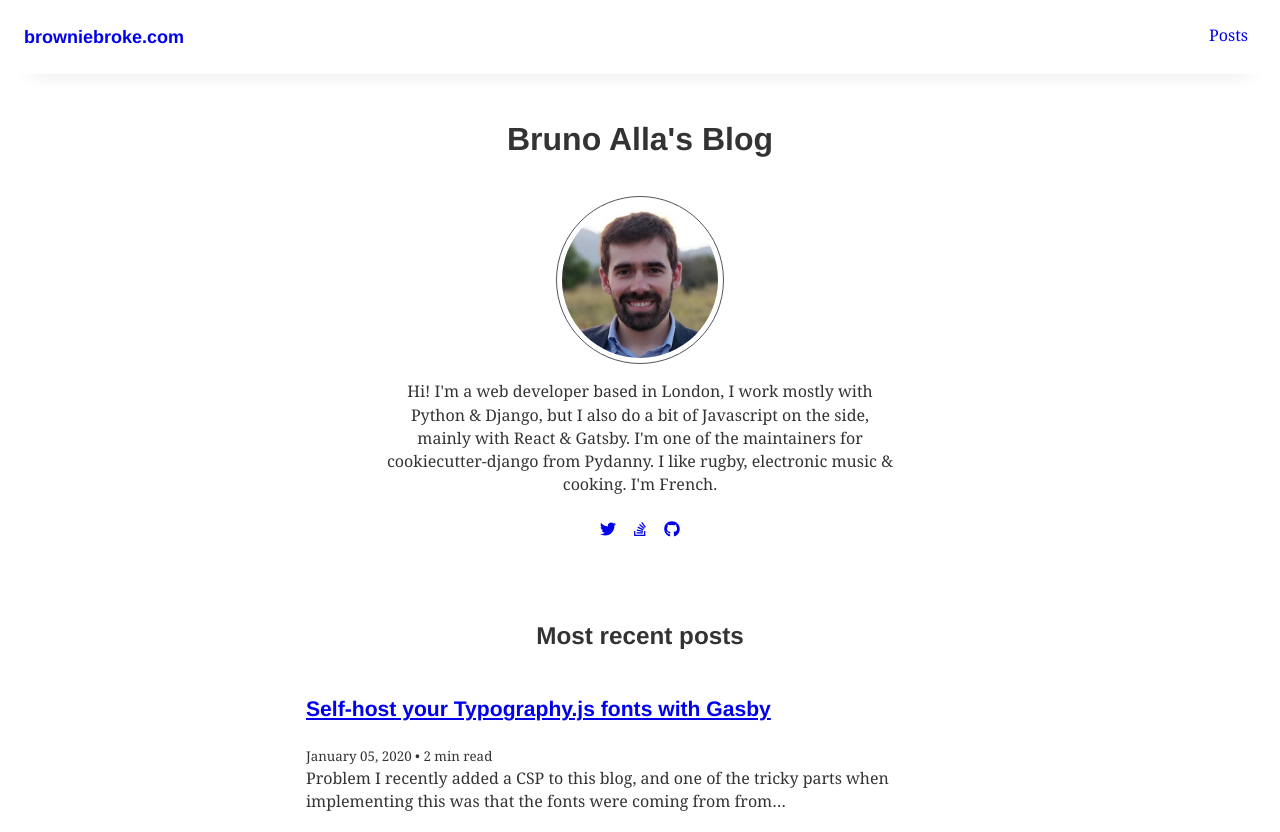
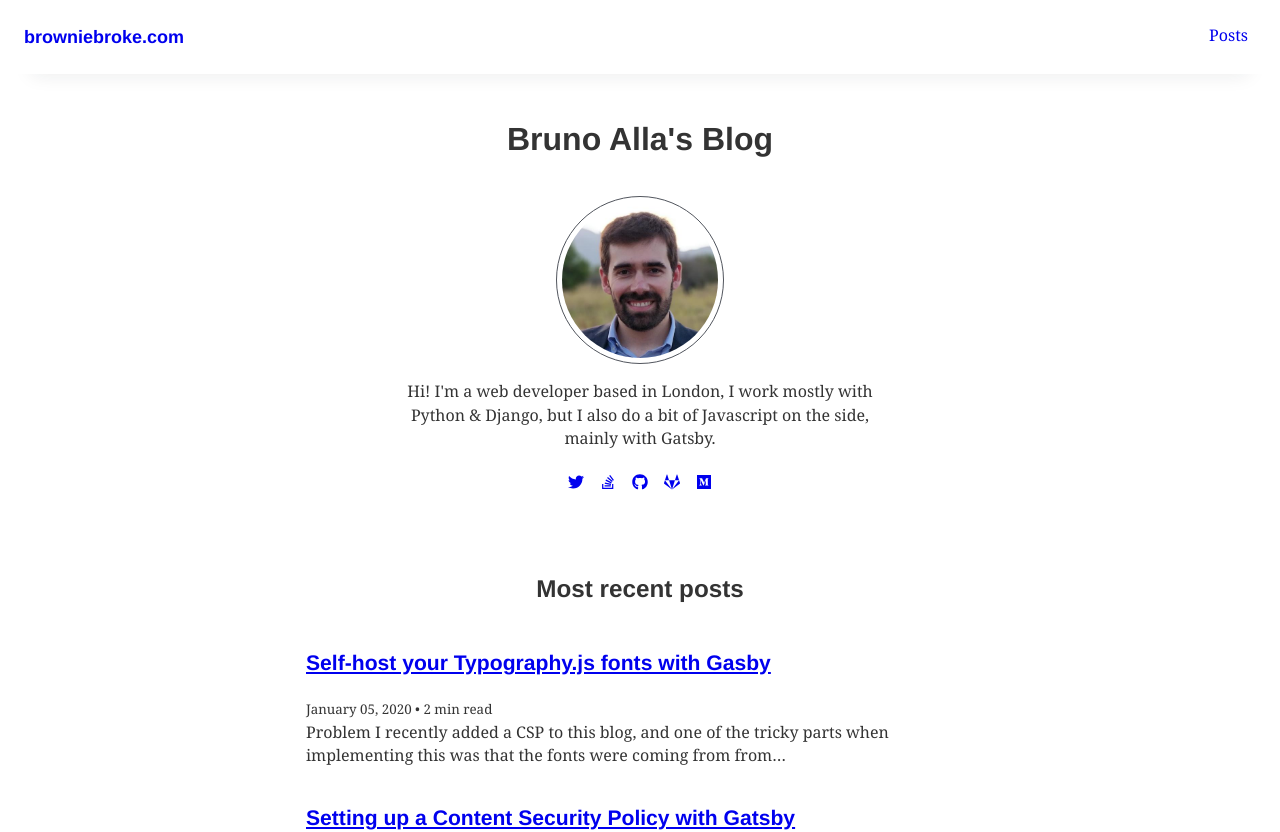
Before and after one commit to webstar-commit/gatsby-blog, a Gatsby site: page / in a window 1280 px wide. Shown: the top 832 px of the page. Built offline with nearby package versions, Linux system fonts and the light colour scheme; Gatsby itself is replaced by a stand-in of ours; some packages are replaced by stand-ins of ours; a web font is replaced by a local one.

Commit message:
Add more links to social profiles

```diff
--- a/gatsby-config.js
+++ b/gatsby-config.js
@@ -5,9 +5,11 @@ module.exports = {
     author: `Bruno Alla`,
     siteUrl: `https://browniebroke.com`,
     social: {
+      github: `browniebroke`,
+      gitlab: `browniebroke`,
+      medium: `brunoalla`,
+      stackoverflow: `2261637`,
       twitter: `_BrunoAlla`,
-      stackoverflow: `2261637`,
-      github: `browniebroke`,
     },
   },
   plugins: [
--- a/src/components/social.js
+++ b/src/components/social.js
@@ -1,4 +1,10 @@
-import { FaGithub, FaStackOverflow, FaTwitter } from 'react-icons/fa'
+import {
+  FaGithub,
+  FaGitlab,
+  FaMedium,
+  FaStackOverflow,
+  FaTwitter,
+} from 'react-icons/fa'
 import React from 'react'
 import { useStaticQuery, graphql } from 'gatsby'
 import ListInline from './list-inline'
@@ -9,16 +15,24 @@ const SocialLinks = () => {
       site {
         siteMetadata {
           social {
+            github
+            gitlab
+            medium
+            stackoverflow
             twitter
-            stackoverflow
-            github
           }
         }
       }
     }
   `)
 
-  const { twitter, stackoverflow, github } = site.siteMetadata.social
+  const {
+    github,
+    gitlab,
+    medium,
+    twitter,
+    stackoverflow,
+  } = site.siteMetadata.social
 
   return (
     <ListInline>
@@ -45,6 +59,20 @@ const SocialLinks = () => {
           <FaGithub title="Github Profile" />
         </a>
       </li>
+      <li>
+        <a href={`https://gitlab.com/${gitlab}`} target="_blank" rel="noopener">
+          <FaGitlab title="Gitlab Profile" />
+        </a>
+      </li>
+      <li>
+        <a
+          href={`https://medium.com/@${medium}`}
+          target="_blank"
+          rel="noopener"
+        >
+          <FaMedium title="Medium Profile" />
+        </a>
+      </li>
     </ListInline>
   )
 }
--- a/src/pages/index.js
+++ b/src/pages/index.js
@@ -28,8 +28,7 @@ const IndexPage = ({ data }) => {
         <p>
           Hi! I'm a web developer based in London, I work mostly with Python &
           Django, but I also do a bit of Javascript on the side, mainly with
-          React & Gatsby. I'm one of the maintainers for cookiecutter-django
-          from Pydanny. I like rugby, electronic music & cooking. I'm French.
+          Gatsby.
         </p>
         <SocialLinks />
       </section>
```
